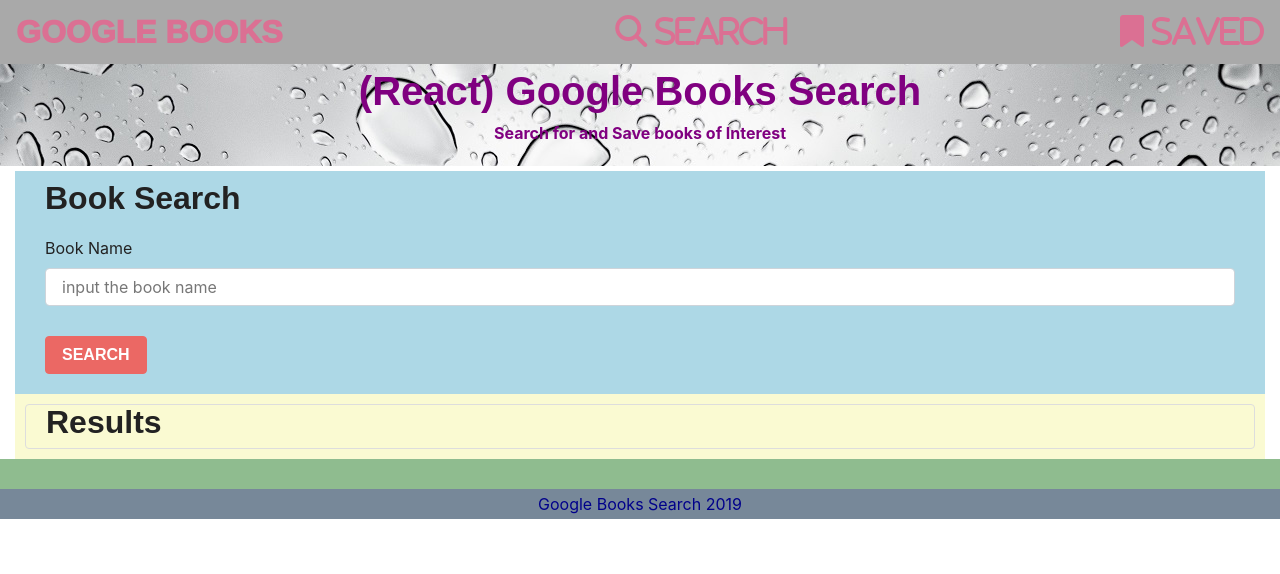
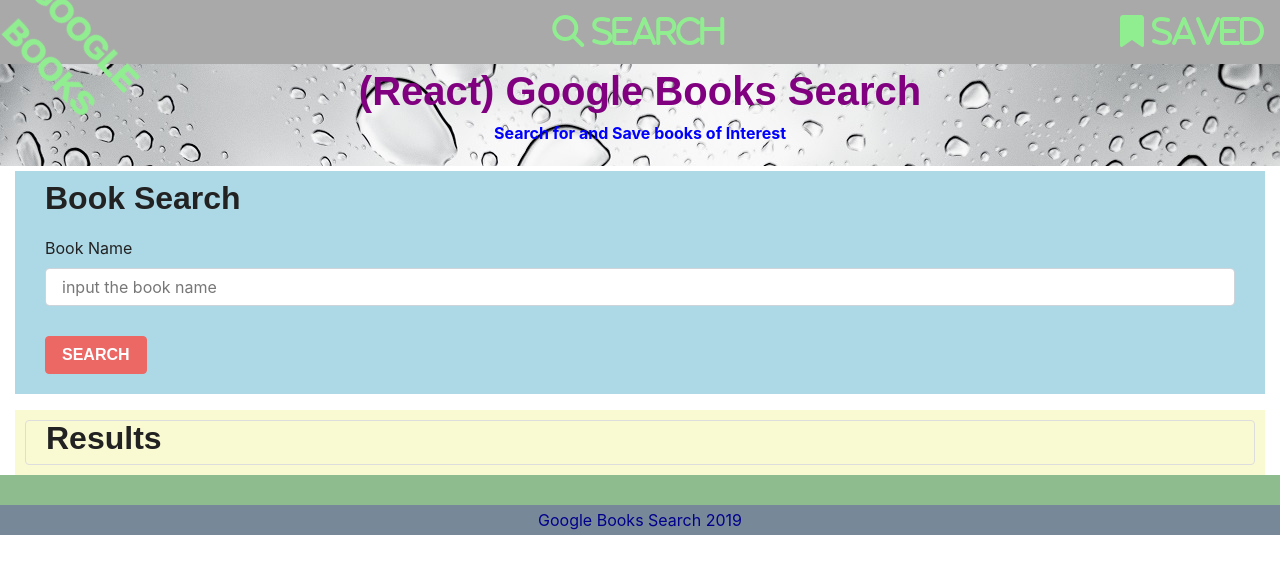
Before and after one commit to helenhao888/google-book-search, a React (Create React App) app in the folder client/: page / in a window 1280 px wide. Shown: the top 574 px of the page. Built offline with nearby package versions, Linux system fonts and the light colour scheme; a web font is replaced by a local one.

Commit message:
change style and add delete function

```diff
--- a/client/src/App.css
+++ b/client/src/App.css
@@ -2,13 +2,38 @@
   text-align: center;
 }
 
-.App-logo {
-  animation: App-logo-spin infinite 20s linear;
-  height: 40vmin;
+.App-logo{
+  animation: App-logo-spin infinite 20s ease-in-out;
+  height: 5vmin;
   pointer-events: none;
 }
 
 
+.card-body{
+  background:lightgray;
+  border:0.5rem
+}
+
+
+button {
+background: rgb(114, 101, 196);
+border: 1px solid lightslategray;
+border-radius: 5px;
+color:darkmagenta;
+display: inline-block;
+font-size: 0.8em;
+font-weight: bold;
+margin: 10px;
+padding: 0.5em 1.5em;
+position: relative;
+text-transform: uppercase;
+
+}
+
+
+button:hover {
+color: #2ecc71;
+}
 
 @keyframes App-logo-spin {
   from {
--- a/client/src/components/Navbar/index.js
+++ b/client/src/components/Navbar/index.js
@@ -9,11 +9,13 @@ function Navbar() {
   return (
 
       <nav className="navbar sticky-top ">
-          <Link className="navbar-nav" to="/">
-              <button type="button" className="link-button">
-                  Google Books
+          {/* <Link className="navbar-nav" to="/"> */}
+              <button type="button" className="link-button App-logo">
+                  <span>Google</span>
+                  <span>Books</span>
+
                     </button>
-          </Link>
+
 
           <Link className="navbar-nav" to="/search">
               <button type="button" className="link-button">
--- a/client/src/components/Navbar/style.css
+++ b/client/src/components/Navbar/style.css
@@ -9,7 +9,7 @@ nav{
 
 .link-button {
     background-color: transparent;
-    color:palevioletred;
+    color:lightgreen;
     font-size:32px;
     font-weight:1000;
     border: none;
@@ -23,3 +23,7 @@ nav{
 .link-button:focus {
     color:darksalmon;
     }
+
+span{
+    display:list-item;
+}
--- a/client/src/components/SavedBooksList/index.js
+++ b/client/src/components/SavedBooksList/index.js
@@ -15,18 +15,17 @@ function SavedBooksList(props){
                    <div className="card mb-3" >
                        <div className="row no-gutters">
                            <div className="col-md-3">
-                               <img src={book.image} className="card-img" alt="book phot" />
+                               <img src={book.image} className="card-img" alt="book photo" />
                            </div>
                            <div className="col-md-9">
                                <div className="card-body">
                                    <h5 className="card-title">{book.title}</h5>
                                    <p className="card-text"><small className="text-muted">{book.authors}</small></p>
                                    <p className="card-text">{book.description}</p>
-                                   <button><a href={book.previewLink} target="_blank">View</a></button>
+                                   <button><a href={book.link} target="_blank">View</a></button>
 
                                    <button  onClick={props.handleDeleteBooks}
-                                           id={book._id}
-                                           >Delete</button>
+                                           id={book._id}>Delete</button>
                                </div>
                            </div>
                        </div>
--- a/client/src/components/SearchBooks/index.js
+++ b/client/src/components/SearchBooks/index.js
@@ -10,7 +10,8 @@ class Searchbooks extends Component{
     state={
         bookname:"",
         result:[],
-        error:""
+        error:"",
+        loadingflag:false
     };
 
     handleInputChange= (event)=>{
@@ -22,12 +23,13 @@ class Searchbooks extends Component{
     handleSearchFormSubmit =(event)=>{
 
         event.preventDefault();
+        this.setState({loadingflag:true});
 
         API.getGoogleBooks(this.state.bookname)
            .then(res=>{
 
-               this.setState({result:res.data});
-               console.log("this state result",this.state.result);
+               this.setState({result:res.data,
+                              loadingflag:false});
 
            })
            .catch(err =>{
@@ -67,6 +69,11 @@ render(){
             />
 
 
+            {this.state.loadingflag ?
+                <p>Loading....</p>
+                :
+                <p></p>}
+
             {this.state.result ? (
 
                 <SearchResult result={this.state.result} handleSaveBooks={this.handleSaveBooks}
--- a/client/src/components/SearchBooks/style.css
+++ b/client/src/components/SearchBooks/style.css
@@ -2,14 +2,14 @@ img {
         border: 1px solid #ddd;
         border-radius: 4px;
         padding: 5px;
-        width: 250px;
-        height: 250px;
+        width: 150px;
+        height: 150px;
       }
 
 img:hover {
 box-shadow: 0 0 2px 1px rgba(0, 140, 186, 0.5);
 }
 
-/* h1{
-    display:
-} */
+p{
+  color:blue;
+}
--- a/client/src/pages/SavedBooks.js
+++ b/client/src/pages/SavedBooks.js
@@ -35,17 +35,18 @@ class SavedBooks extends Component{
 
     handleDeleteBooks=(event)=>{
 
-       console.log("delete");
+       console.log("delete",event.target.id);
 
-        // API.deleteBooks(bookData)
-        // .then(res=>{
+        API.deleteBooks(event.target.id)
+        .then(res=>{
 
-        //     console.log("success", res);
+            console.log("success", res);
+            this.getBooks();
 
-        // })
-        // .catch(err =>{
-        //     console.log("save books err ", err);
-        // })
+        })
+        .catch(err =>{
+            console.log("delete books err ", err);
+        })
 
     }
 
--- a/client/src/utils/API.js
+++ b/client/src/utils/API.js
@@ -4,19 +4,20 @@ export default {
 
     getGoogleBooks: (title) =>{
 
-       console.log("get google book title",title);
        return axios.get("/api/books/googlebooks/"+title);
 
     },
 
     saveBooks : (data) =>{
-        console.log("api data",data);
         return axios.post("/api/books",data);
     },
 
     getBooks : () => {
-        console.log("get books");
         return axios.get("/api/books");
+    },
+
+    deleteBooks :(id) => {
+        return axios.delete("/api/books/"+id);
     }
 
 };
```
Also changed, not shown: 1 other file (tests, documents, lock files or other folders). Lines whose indentation alone changed are shown as unchanged.
